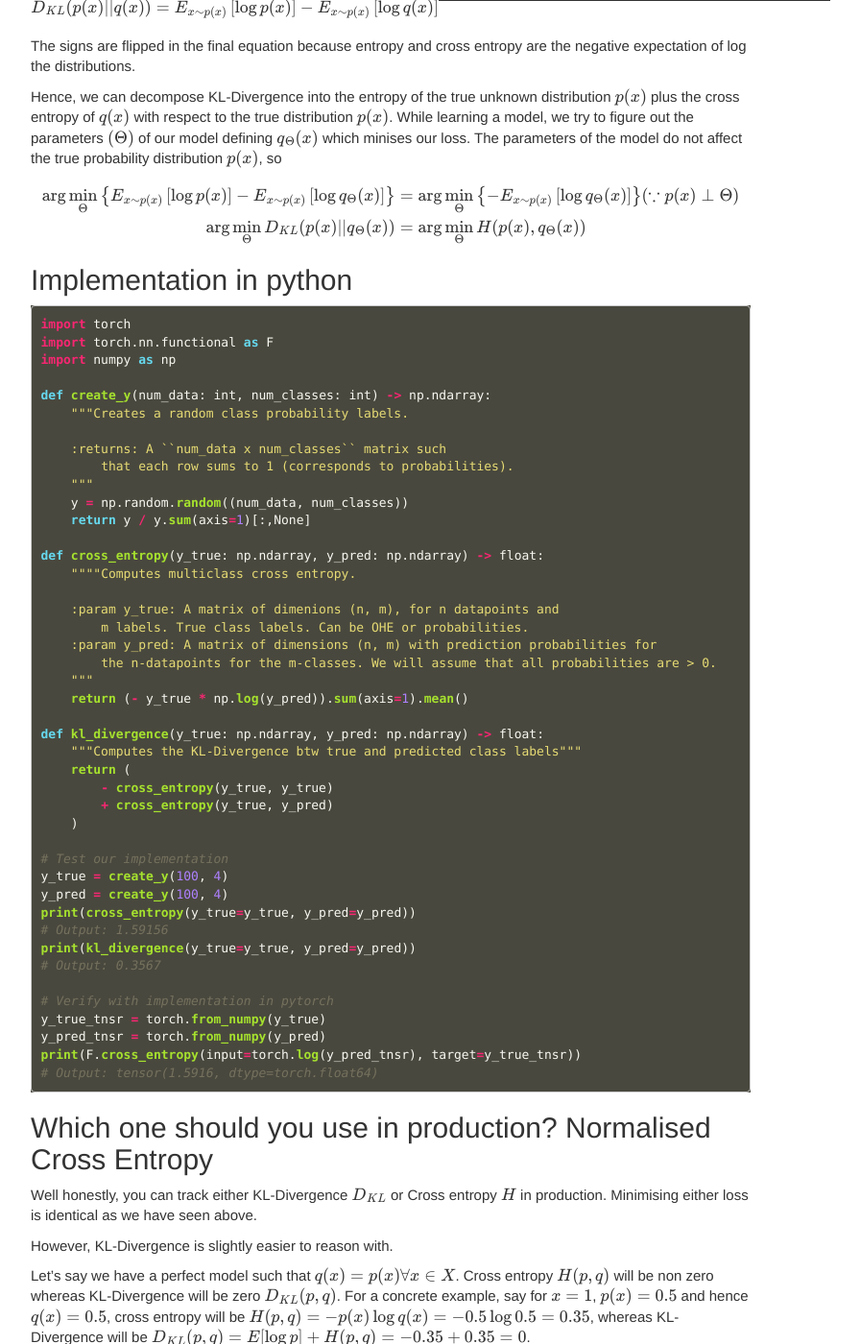
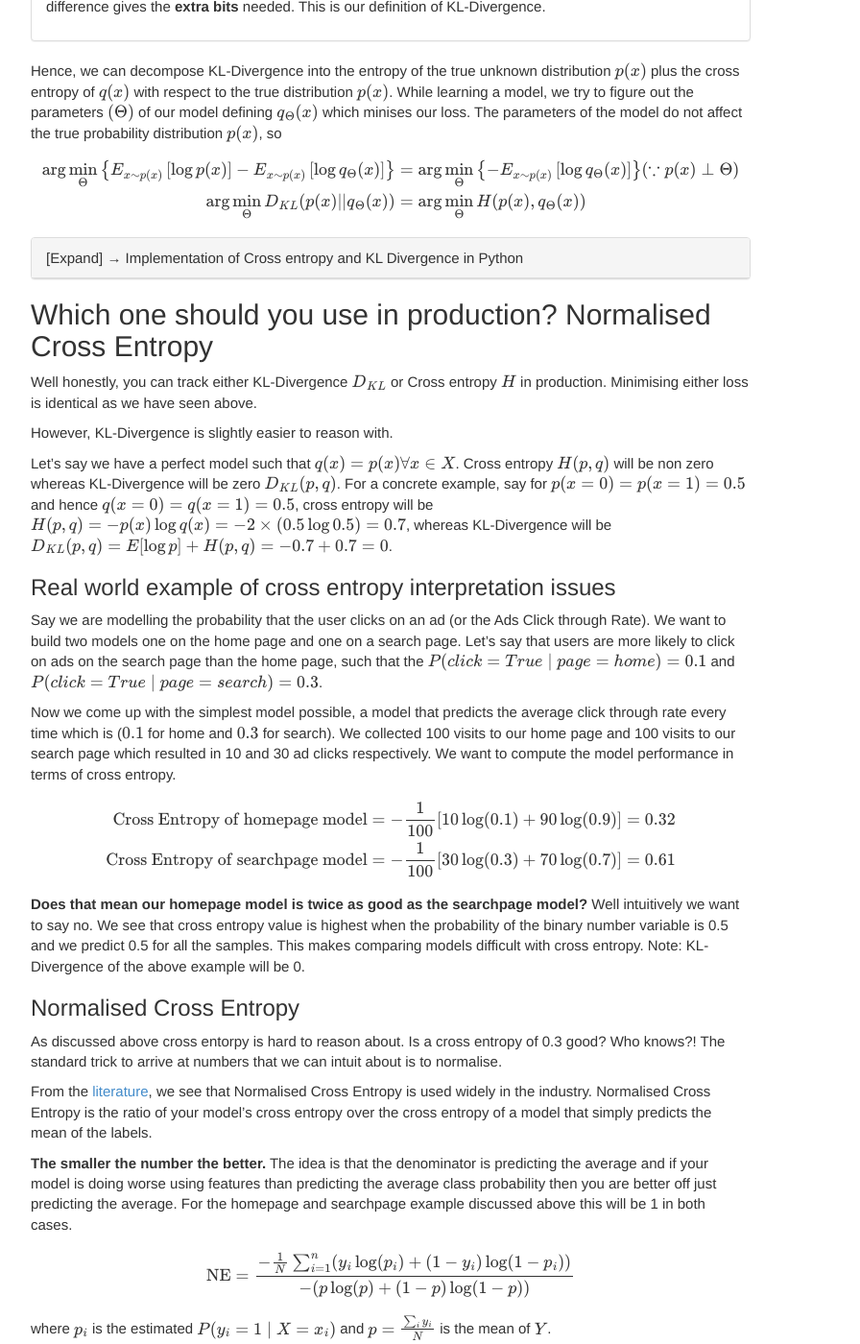
Before and after one commit to vispz/psvishnu91.github.io, a Jekyll site: the page built from _posts/ml_notes/2022-11-10-entropy-kld.md, in a window 1280 px wide and 1400 px high, scrolled down 2397 px. Shown: the whole window at 96% size, without its empty margins (233-1129 px from the left). Built offline with Jekyll 4.4.1, drawn with Linux system fonts in a browser that asks for light colours; nearby versions of some CDN libraries; formulas are drawn with MathJax 3; some of the changed text lies outside the part shown.

Commit message:
Fixed kld cross entropy code

````diff
--- a/_posts/ml_notes/2022-11-10-entropy-kld.md
+++ b/_posts/ml_notes/2022-11-10-entropy-kld.md
@@ -31,9 +31,12 @@
 This is the entropy of a distribution $$q(x)$$ when $$x$$ is sampled from another distribution
 $$p(x)$$.
 
-> Paraphrasing **Wikipedia:** Cross entropy measures the average number of bits needed to represent
-> a specific $$x$$ if the coding scheme used is optimized for an
-> estimated probability distribution $$q(x)$$, rather than the true distribution $$p(x)$$.
+<div class="panel panel-default">
+<div class="panel-body">
+Paraphrasing **Wikipedia:** Cross entropy measures the average number of bits needed to represent a specific $$x$$ if the coding scheme used is optimized for an
+estimated probability distribution $$q(x)$$, rather than the true distribution $$p(x)$$.
+</div>
+</div>
 
 $$ H(p(x), q(x)) = - E_{x \sim p(x)}\left[ \log q(x) \right] $$
 
@@ -45,6 +48,7 @@
 sampled from our data. This is an unbiased estimate of the true cross entropy of
 $$q(x)$$ wrt $$p(x)$$.
 
+{: .code title="Implementation of Cross entropy in Python" .x}
 ``` python
 import numpy as np
 import numpy.typing as npt
@@ -53,7 +57,7 @@
 
 # Penalty for the model q(x) for estimating 0 probability of seeing a sample x
 # from p(x).
-LARGE_PENALTY = 100
+LARGE_PENALTY = -100
 
 def q(x: Vector) -> Vector:
     model = fetch_model()
@@ -71,10 +75,17 @@
 ### KL-Divergence
 Read the treatise on KL-D from [UIUC](http://hanj.cs.illinois.edu/cs412/bk3/KL-divergence.pdf).
 
-KL Divergence is a measure of closeness of two distributions. It is not a distance metric
+KL Divergence is a _measure_ of closeness of two distributions. It is not a distance metric
 as it is asymmetric, more concretely, $$D_{KL}(p(x)||q(x)) \neq D_{KL}(q(x)||p(x))$$.
 As mentioned above, in ML $$q(x)$$ is usually the model we are building to approximate
 the true distribution $$p(x)$$.
+
+<div class="panel panel-default">
+<div class="panel-body">
+KL-Divergence measures the average number of **extra bits** needed to code samples
+$$x$$ from $$p(x)$$ using a coding scheme optimised for $$q(x)$$ instead of $$p(x)$$.
+</div>
+</div>
 
 **Discrete case**
 
@@ -97,15 +108,17 @@
 
 Credits: [stats.stackexchange](https://stats.stackexchange.com/a/357974/84357)
 
-> **tl;dr:** KL-Divergence is composed of entropy of the true distribution
->  $$p(x), E\left[\log p(x)\right]$$ and
-> the cross entropy, $$H(p(x), q_{\Theta}(x))$$. Since optimising the
-> parameters of the model $$\left(\Theta\right)$$, only depends on $$q_\Theta{(x)}$$ and
-> hence only the
-> $$H(p(x), q_{\Theta}(x))$$ term, we can leave out entropy of $$p(x)$$ from the objective function.
+<div class="panel panel-default">
+<div class="panel-body">
+**tl;dr:** KL-Divergence is composed of entropy of the true distribution
+ $$p(x), E\left[\log p(x)\right]$$ and
+the cross entropy, $$H(p(x), q_{\Theta}(x))$$. Since optimising the
+parameters of the model $$\left(\Theta\right)$$, only depends on $$q_\Theta{(x)}$$ and
+hence only the $$H(p(x), q_{\Theta}(x))$$ term, we can leave out entropy of $$p(x)$$ from the objective function.
+</div>
+</div>
 
-Cross-entropy is the loss function used in logistic regression. We pair softmax and cross-entropy
-loss in
+Cross-entropy is the loss function used in logistic regression.
 
 $$
 \begin{align*}
@@ -116,8 +129,14 @@
 \text{KL Divergence of $q(x)$ wrt $p(x)$} = -\text{Entropy of } p(x) + \text{Cross entropy of $q(x)$ wrt to the distribution $p(x)$}
 $$
 
-The signs are flipped in the final equation because entropy and cross entropy are
-the negative expectation of log the distributions.
+<div class="panel panel-default">
+<div class="panel-body">
+$$H(p(x), q(x))$$ is the average number of bits needed to code $$x$$ sampled from
+$$p(x)$$ using a coding scheme optimised for $$q(x)$$. $$H(p(x))$$ is the
+average number of bits with a coding scheme optimised for $$p(x)$$, the difference
+gives the **extra bits** needed. This is our definition of KL-Divergence.
+</div>
+</div>
 
 Hence, we can decompose KL-Divergence into the entropy of the true unknown distribution $$p(x)$$
 plus the cross entropy of $$q(x)$$ with respect to the true distribution $$p(x)$$.
@@ -132,8 +151,7 @@
 \end{align*}
 $$
 
-## Implementation in python
-
+{: .code title="Implementation of Cross entropy and KL Divergence in Python" .x}
 ``` python
 import torch
 import torch.nn.functional as F
@@ -188,10 +206,8 @@
 
 Let's say we have a perfect model
 such that $$q(x) = p(x) \forall x \in X$$. Cross entropy $$ H(p, q) $$ will be non zero
-whereas KL-Divergence will be zero $$D_{KL}(p, q)$$.
-For a concrete example, say for $$x=1$$, $$p(x)=0.5$$ and hence $$q(x)=0.5$$,
-cross entropy will be $$ H(p, q) = - p(x) \log q(x) = - 0.5 \log 0.5 = 0.35 $$, whereas
-KL-Divergence will be $$D_{KL}(p, q) = E[\log p] + H(p, q) = -0.35 + 0.35 = 0 $$.
+whereas KL-Divergence will be zero $$D_{KL}(p, q)$$. For a concrete example, say for
+$$p(x=0)=p(x=1)=0.5$$ and hence $$q(x=0)=q(x=1)=0.5$$, cross entropy will be $$ H(p, q) = - p(x) \log q(x) = - 2 \times (0.5 \log 0.5) = 0.7 $$, whereas KL-Divergence will be $$D_{KL}(p, q) = E[\log p] + H(p, q) = -0.7 + 0.7 = 0 $$.
 
 ### Real world example of cross entropy interpretation issues
 Say we are modelling the probability that the user clicks on an ad (or the Ads Click through Rate).
````
Also changed, not shown: other parts of _posts/ml_notes/2022-11-10-entropy-kld.md (+5 -5 lines).
